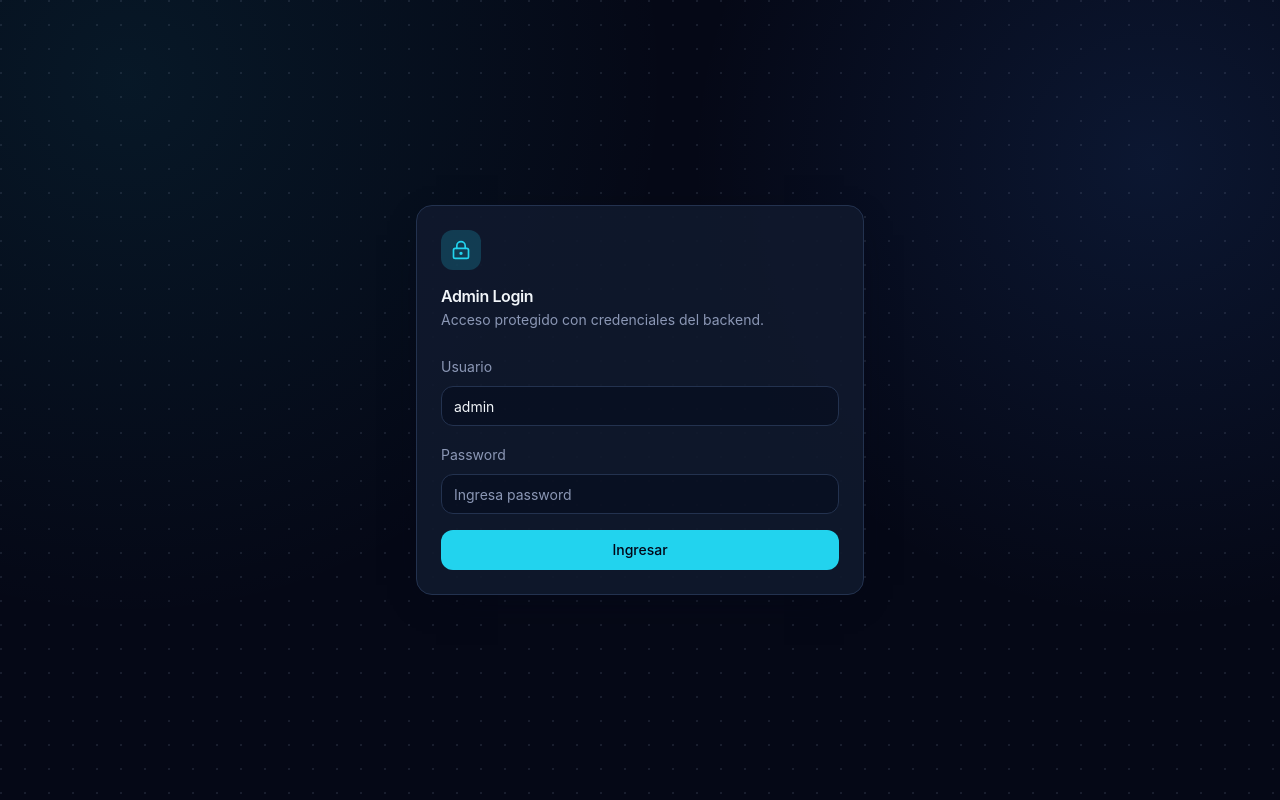
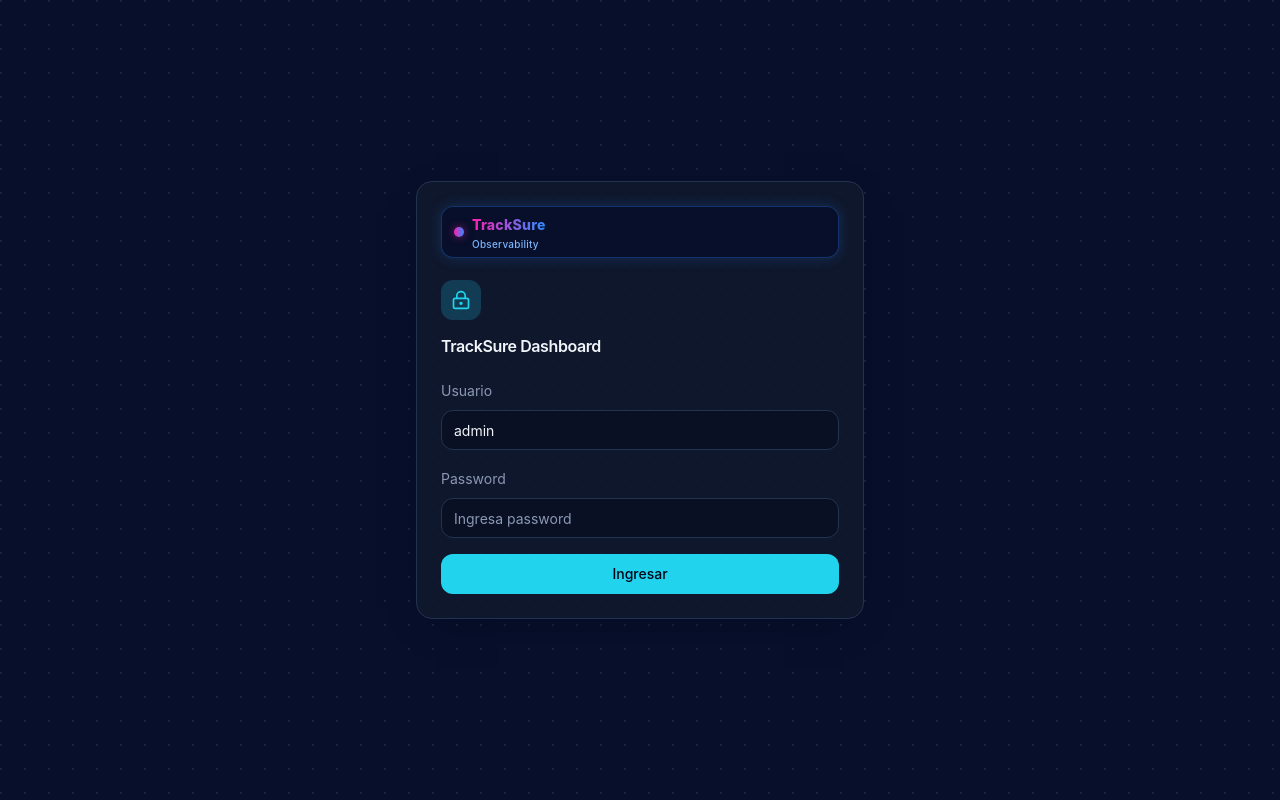
Before and after one commit to No-Country-simulation/S02-26-Equipo-15-Web-App-Development, a React (Vite) app in the folder frontend/admin/: page /admin/login in a window 1280 px wide. Built offline with nearby package versions, Linux system fonts and the light colour scheme; no server answers.

Commit message:
feat(admin): add TrackSure branding to login and unify background

```diff
--- a/frontend/admin/src/admin/components/layout/AdminLayout.tsx
+++ b/frontend/admin/src/admin/components/layout/AdminLayout.tsx
@@ -3,6 +3,7 @@ import { Menu } from 'lucide-react'
 import { Outlet, useLocation } from 'react-router-dom'
 
 import { AdminSidebar } from '@/admin/components/layout/AdminSidebar'
+import { TrackSureBrand } from '@/admin/components/layout/TrackSureBrand'
 import { Button } from '@/admin/components/ui/button'
 import { cn } from '@/lib/utils'
 
@@ -27,7 +28,7 @@ export function AdminLayout() {
   }, [isSidebarOpen])
 
   return (
-    <div className="flex min-h-screen bg-grid [background-size:20px_20px]">
+    <div className="flex min-h-screen bg-[#070F2B] bg-grid [background-size:20px_20px]">
       <AdminSidebar className="hidden lg:flex" />
 
       <div
@@ -63,22 +64,3 @@ export function AdminLayout() {
     </div>
   )
 }
-
-function TrackSureBrand({ className }: { className?: string }) {
-  return (
-    <div
-      className={cn(
-        'flex items-center gap-2 rounded-xl border border-[#2D8CFF]/30 bg-[#070F2B]/90 px-3 py-2 shadow-[0_0_14px_rgba(45,140,255,0.22)]',
-        className,
-      )}
-    >
-      <span className="h-2.5 w-2.5 rounded-full bg-[linear-gradient(90deg,#FF1FB3_0%,#2D8CFF_100%)] shadow-[0_0_8px_rgba(255,31,179,0.55)]" />
-      <div className="leading-none">
-        <p className="bg-[linear-gradient(90deg,#FF1FB3_0%,#2D8CFF_100%)] bg-clip-text text-sm font-extrabold tracking-[0.02em] text-transparent">
-          TrackSure
-        </p>
-        <p className="mt-1 text-[10px] font-medium tracking-wide text-[#7CB6FF]">Observability</p>
-      </div>
-    </div>
-  )
-}
--- /dev/null
+++ b/frontend/admin/src/admin/components/layout/TrackSureBrand.tsx
@@ -0,0 +1,20 @@
+import { cn } from '@/lib/utils'
+
+export function TrackSureBrand({ className }: { className?: string }) {
+  return (
+    <div
+      className={cn(
+        'flex items-center gap-2 rounded-xl border border-[#2D8CFF]/30 bg-[#070F2B]/90 px-3 py-2 shadow-[0_0_14px_rgba(45,140,255,0.22)]',
+        className,
+      )}
+    >
+      <span className="h-2.5 w-2.5 rounded-full bg-[linear-gradient(90deg,#FF1FB3_0%,#2D8CFF_100%)] shadow-[0_0_8px_rgba(255,31,179,0.55)]" />
+      <div className="leading-none">
+        <p className="bg-[linear-gradient(90deg,#FF1FB3_0%,#2D8CFF_100%)] bg-clip-text text-sm font-extrabold tracking-[0.02em] text-transparent">
+          TrackSure
+        </p>
+        <p className="mt-1 text-[10px] font-medium tracking-wide text-[#7CB6FF]">Observability</p>
+      </div>
+    </div>
+  )
+}
--- a/frontend/admin/src/admin/pages/LoginPage.tsx
+++ b/frontend/admin/src/admin/pages/LoginPage.tsx
@@ -2,8 +2,9 @@ import { useState, type FormEvent } from 'react'
 import { Navigate, useNavigate } from 'react-router-dom'
 import { LockKeyhole } from 'lucide-react'
 
+import { TrackSureBrand } from '@/admin/components/layout/TrackSureBrand'
 import { Button } from '@/admin/components/ui/button'
-import { Card, CardContent, CardDescription, CardHeader, CardTitle } from '@/admin/components/ui/card'
+import { Card, CardContent, CardHeader, CardTitle } from '@/admin/components/ui/card'
 import { Input } from '@/admin/components/ui/input'
 import { useAdminAuth } from '@/admin/hooks/useAdminAuth'
 
@@ -30,14 +31,16 @@ export function LoginPage() {
   }
 
   return (
-    <main className="flex min-h-screen items-center justify-center bg-grid [background-size:24px_24px] p-6">
+    <main className="flex min-h-screen items-center justify-center bg-[#070F2B] bg-grid [background-size:24px_24px] p-6">
       <Card className="w-full max-w-md">
         <CardHeader>
+          <div className="mb-4">
+            <TrackSureBrand />
+          </div>
           <div className="mb-3 inline-flex h-10 w-10 items-center justify-center rounded-xl bg-accent/20 text-accent">
             <LockKeyhole className="h-5 w-5" />
           </div>
-          <CardTitle>Admin Login</CardTitle>
-          <CardDescription>Acceso protegido con credenciales del backend.</CardDescription>
+          <CardTitle>TrackSure Dashboard</CardTitle>
         </CardHeader>
         <CardContent>
           <form className="space-y-4" onSubmit={onSubmit}>
--- a/frontend/admin/src/index.css
+++ b/frontend/admin/src/index.css
@@ -15,10 +15,7 @@ body {
   min-width: 320px;
   min-height: 100vh;
   font-family: 'Inter', 'Segoe UI', Tahoma, Geneva, Verdana, sans-serif;
-  background:
-    radial-gradient(circle at 10% 10%, rgba(34, 211, 238, 0.08), transparent 40%),
-    radial-gradient(circle at 90% 20%, rgba(59, 130, 246, 0.12), transparent 35%),
-    #050816;
+  background: #070F2B;
   color: #e5edf9;
 }
 
```
